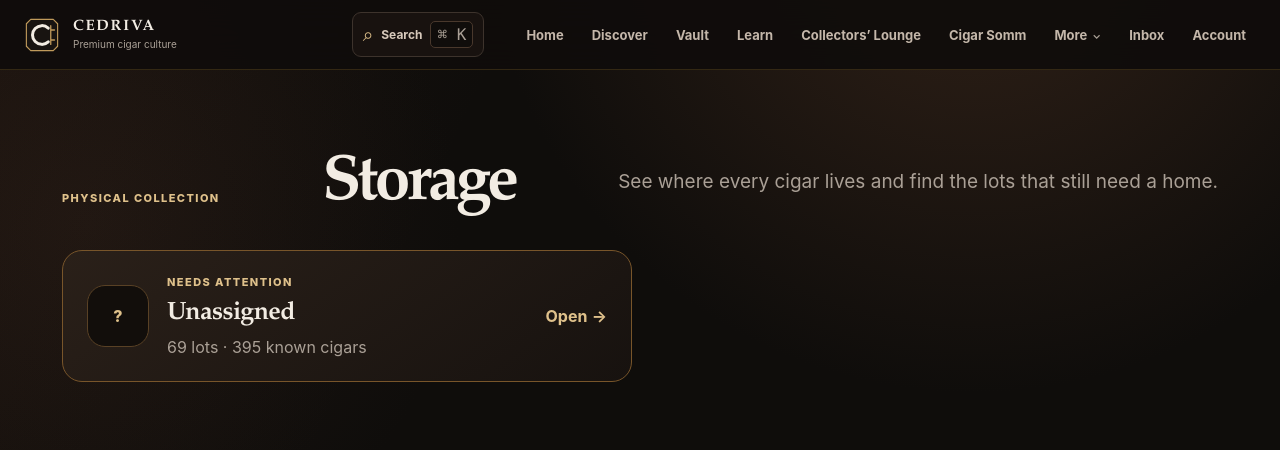
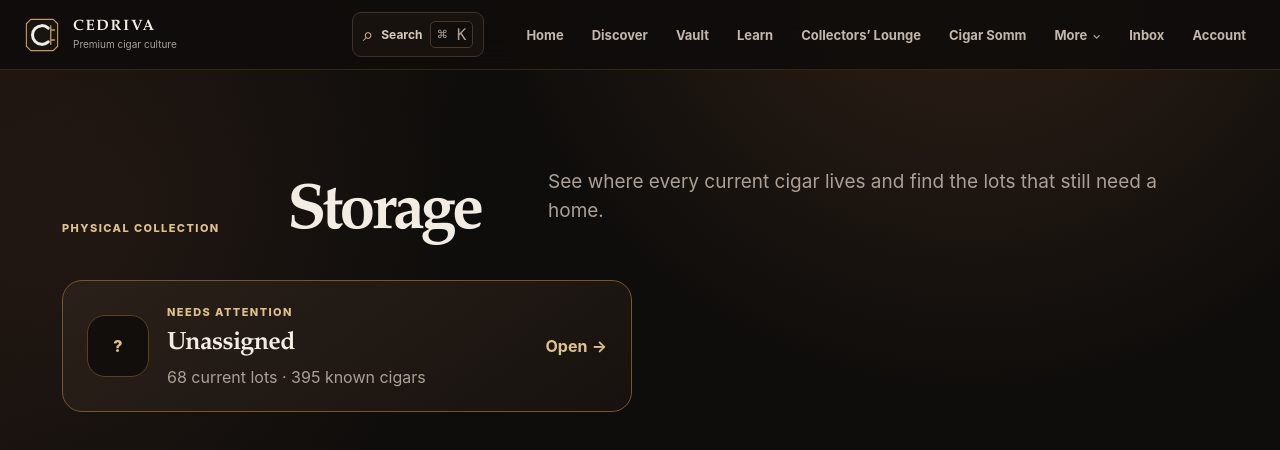
Before and after one commit to vbribow/CIgar-Vault, a Next.js app in the folder app-build/: page /storage in a window 1280 px wide. Shown: the top 450 px of the page. Built offline with nearby package versions, Linux system fonts and the light colour scheme; no server answers.

Commit message:
Keep storage truthful and current

```diff
--- a/app-build/app/storage/page.tsx
+++ b/app-build/app/storage/page.tsx
@@ -1,3 +1,101 @@
 import { loadInventory } from "@/lib/inventory";
-export const dynamic="force-dynamic";
-export default async function StoragePage(){const items=await loadInventory();const grouped=new Map<string,typeof items>();for(const item of items){const key=item.storageLocationId||"Unassigned";grouped.set(key,[...(grouped.get(key)||[]),item])}const locations=[...grouped.entries()].sort((a,b)=>a[0]==="Unassigned"?1:b[0]==="Unassigned"?-1:a[0].localeCompare(b[0]));return <main className="shell"><nav className="nav"><a className="brand" href="/">Cedriva</a><div className="navLinks"><a href="/inventory">Inventory</a><a href="/collection-health">Collection health</a><a href="/records">Journal & value</a></div></nav><section className="section inventoryHeader"><div className="eyebrow">Physical collection</div><h1>Storage</h1><p className="lede">See where every cigar lives and find the lots that still need a home.</p></section><section className="storageGrid">{locations.map(([location,lots])=>{const quantity=lots.reduce((sum,item)=>sum+(item.currentQty||0),0);return <a className={`storageCard ${location==="Unassigned"?"attention":""}`} href={`/inventory?storage=${encodeURIComponent(location==="Unassigned"?"unassigned":location)}`} key={location}><div className="storageIcon">{location==="Unassigned"?"?":location.slice(0,2).toUpperCase()}</div><div><div className="eyebrow">{location==="Unassigned"?"Needs attention":"Storage location"}</div><h2>{location}</h2><p>{lots.length} lots · {quantity} known cigars</p></div><b>Open →</b></a>})}</section></main>}
+import { isCurrentInventoryRecord } from "@/lib/inventory-model";
+import "./storage.css";
+
+export const dynamic = "force-dynamic";
+
+export default async function StoragePage() {
+  const [inventoryResult] = await Promise.allSettled([loadInventory()]);
+  if (inventoryResult.status !== "fulfilled") {
+    return (
+      <main className="shell">
+        <nav className="nav">
+          <a className="brand" href="/">Cedriva</a>
+          <div className="navLinks"><a href="/inventory">Inventory</a></div>
+        </nav>
+        <section className="card storageUnavailable">
+          <div className="eyebrow">Storage record protected</div>
+          <h1>Storage is temporarily unavailable.</h1>
+          <p>
+            Cedriva could not safely load the authoritative inventory. No
+            location has been classified as empty and no cigar has been
+            classified as unassigned.
+          </p>
+        </section>
+      </main>
+    );
+  }
+
+  const items = inventoryResult.value.filter(isCurrentInventoryRecord);
+  const grouped = new Map<string, typeof items>();
+  for (const item of items) {
+    const key = item.storageLocationId || "Unassigned";
+    grouped.set(key, [...(grouped.get(key) || []), item]);
+  }
+  const locations = [...grouped.entries()].sort((a, b) =>
+    a[0] === "Unassigned"
+      ? 1
+      : b[0] === "Unassigned"
+        ? -1
+        : a[0].localeCompare(b[0]),
+  );
+
+  return (
+    <main className="shell">
+      <nav className="nav">
+        <a className="brand" href="/">Cedriva</a>
+        <div className="navLinks">
+          <a href="/inventory">Inventory</a>
+          <a href="/collection-health">Collection health</a>
+          <a href="/records">Journal & value</a>
+        </div>
+      </nav>
+      <section className="section inventoryHeader">
+        <div className="eyebrow">Physical collection</div>
+        <h1>Storage</h1>
+        <p className="lede">
+          See where every current cigar lives and find the lots that still need
+          a home.
+        </p>
+      </section>
+      <section className="storageGrid">
+        {locations.map(([location, lots]) => {
+          const quantity = lots.reduce(
+            (sum, item) => sum + (item.currentQty || 0),
+            0,
+          );
+          return (
+            <a
+              className={`storageCard ${location === "Unassigned" ? "attention" : ""}`}
+              href={`/inventory?storage=${encodeURIComponent(location === "Unassigned" ? "unassigned" : location)}`}
+              key={location}
+            >
+              <div className="storageIcon">
+                {location === "Unassigned"
+                  ? "?"
+                  : location.slice(0, 2).toUpperCase()}
+              </div>
+              <div>
+                <div className="eyebrow">
+                  {location === "Unassigned"
+                    ? "Needs attention"
+                    : "Storage location"}
+                </div>
+                <h2>{location}</h2>
+                <p>
+                  {lots.length} current lots · {quantity} known cigars
+                </p>
+              </div>
+              <b>Open →</b>
+            </a>
+          );
+        })}
+        {!locations.length && (
+          <div className="emptyState">
+            No current inventory lots are available to assign.
+          </div>
+        )}
+      </section>
+    </main>
+  );
+}
--- /dev/null
+++ b/app-build/app/storage/storage.css
@@ -0,0 +1,11 @@
+.storageUnavailable {
+  display: grid;
+  gap: 10px;
+  margin-top: 30px;
+  border-color: #805b2d;
+}
+
+.storageUnavailable h1,
+.storageUnavailable p {
+  margin: 0;
+}
```
Also changed, not shown: 1 other file (tests, documents, lock files or other folders).
